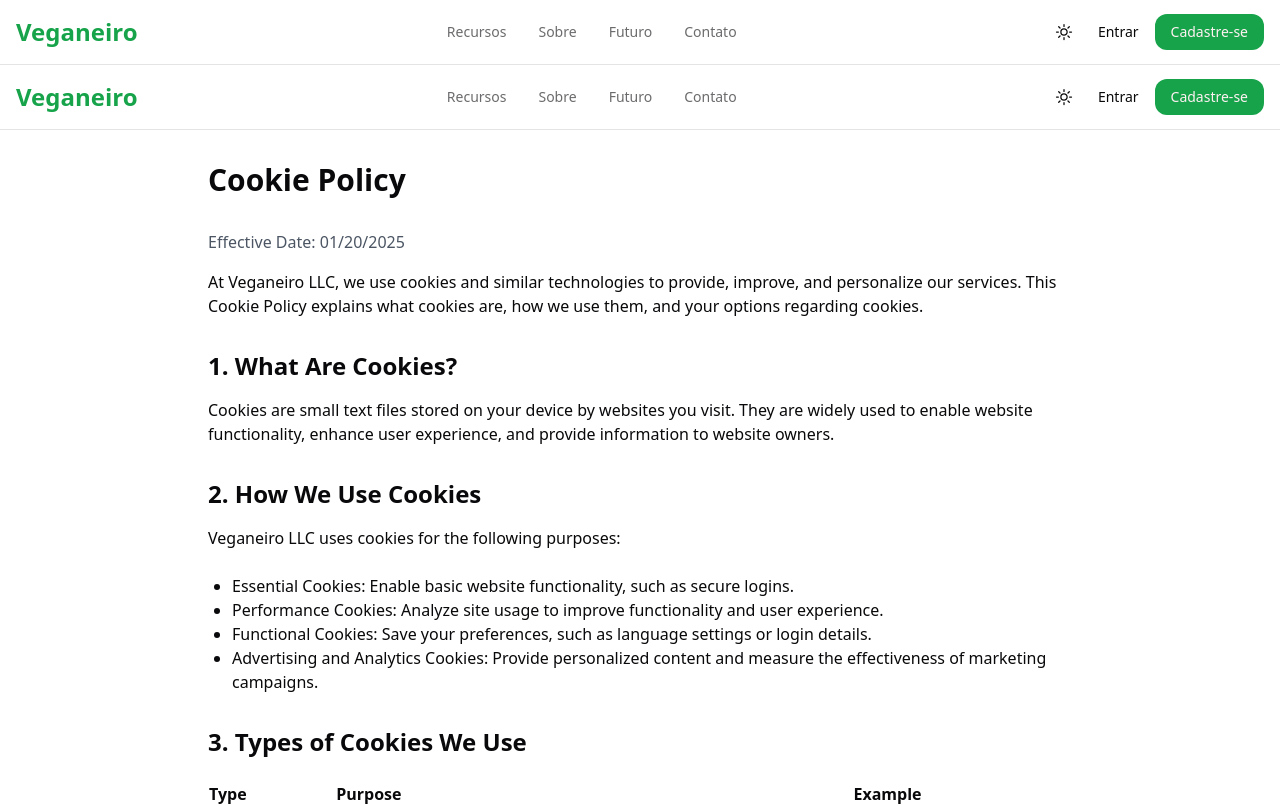
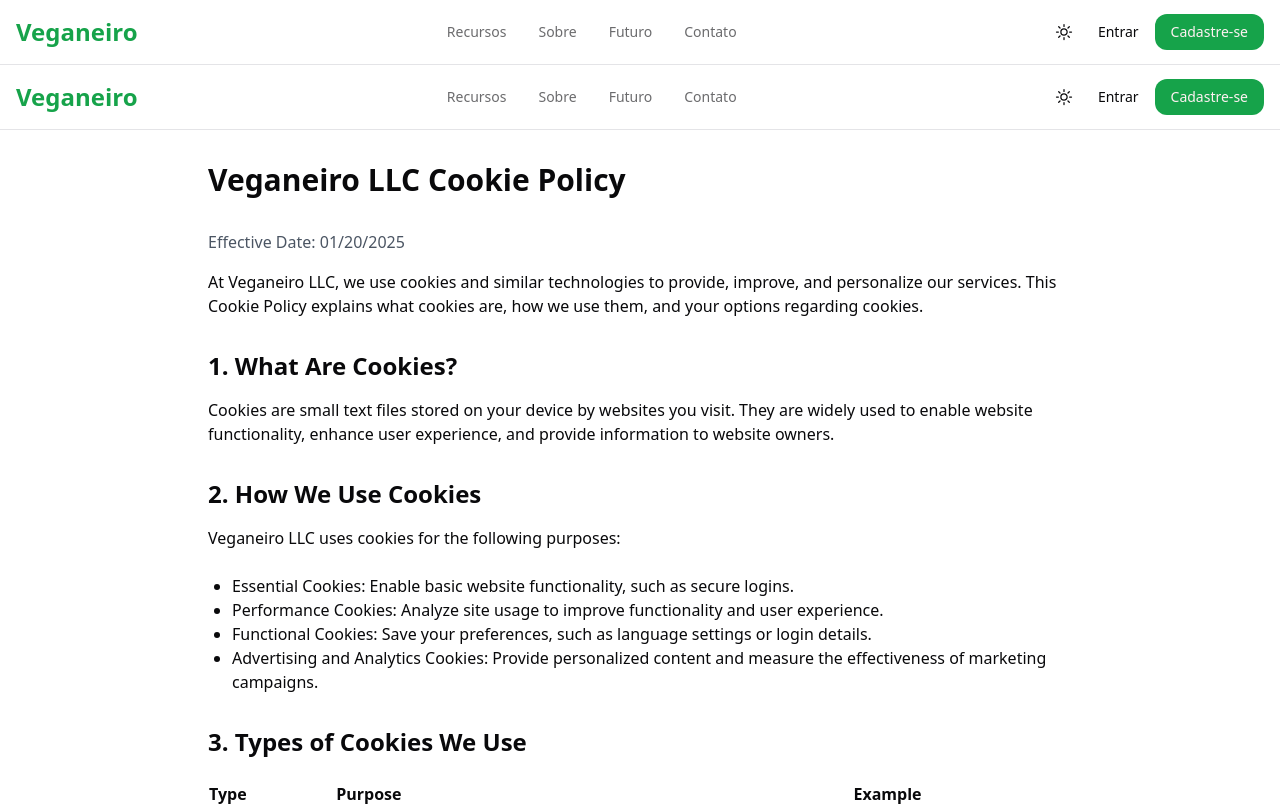
Before and after one commit to dominguesh/veganeiro-webapp, a Next.js app in the folder frontend/: page /cookie-policy in a window 1280 px wide. Shown: the top 806 px of the page. Built offline with nearby package versions, Linux system fonts and the light colour scheme.

Commit message:
Cookie Policy page updatd

```diff
--- a/frontend/src/pages/cookie-policy.tsx
+++ b/frontend/src/pages/cookie-policy.tsx
@@ -5,7 +5,7 @@
   return (
     <Layout>
       <div className="max-w-4xl mx-auto px-4 py-8">
-        <h1 className="text-3xl font-bold mb-8">Cookie Policy</h1>
+        <h1 className="text-3xl font-bold mb-8">Veganeiro LLC Cookie Policy</h1>
         <div className="prose prose-lg">
           <p className="text-gray-600 mb-4">Effective Date: 01/20/2025</p>
 
```
